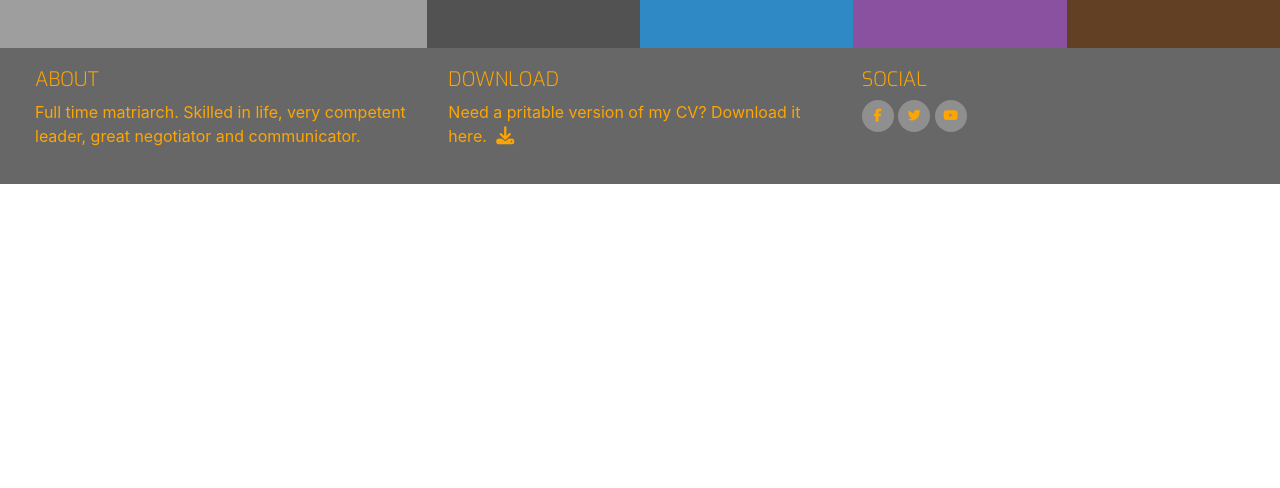
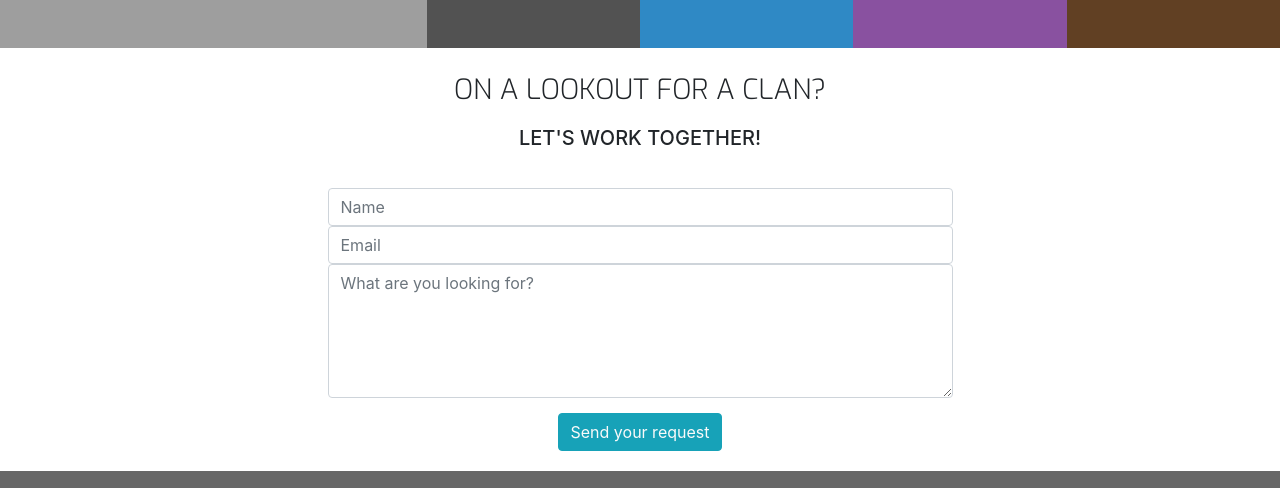
Before and after one commit to malc-u/miniproject, a plain HTML site: page contact.html in a window 1280 px wide. Shown: the part 321-809 px from the top of the page. Drawn offline with nearby package versions, Linux system fonts and the light colour scheme; grey boxes are pictures that could not be loaded.

Commit message:
updated links and added cv.pdf

```diff
--- a/assets/css/style.css
+++ b/assets/css/style.css
@@ -335,3 +335,38 @@ clear: both;
 .history-items {
     margin-bottom: 30px;
 }
+
+/*----Contact----*/
+.bg-color-contact {
+    background-color: #fff;
+}
+
+/*---Form----*/
+.contact-heading {
+    font-family: "Exo", sans-serif;
+    font-weight: 300;
+    margin-top: 25px;
+    margin-bottom: 20px;
+}
+
+.center-form {
+    padding-top: 10px;
+    margin: 0 auto;
+    max-width: 70%;
+}
+
+button[type="submit"] {
+    margin-top: 15px;
+    margin-bottom: 20px;
+    color: #fafafa;
+
+}
+
+@media (min-width: 992px) {
+    .center-form {
+        padding-top: 30px;
+        min-height: 240px;
+        margin: 0 auto;
+        max-width: 50%;
+    }
+}
--- a/contact.html
+++ b/contact.html
@@ -31,19 +31,19 @@
                     <div class="col">
                         <ul id="nav" class="list-inline menucontainer">
                             <li class="col-6 col-sm-3 ui-menu-color-home list-inline-item menuitem">
-                                <a href="" class="hvr-sweep-to-bottom"><i class="fa fa-home"
+                                <a href="index.html" class="hvr-sweep-to-bottom"><i class="fa fa-home"
                                         aria-hidden="true"></i><span>Home</span></a>
                             </li>
                             <li class="col-6 col-sm-3 ui-menu-color-resume list-inline-item menuitem">
-                                <a href="" class="hvr-sweep-to-bottom"><i class="fa fa-graduation-cap"
+                                <a href="resume.html" class="hvr-sweep-to-bottom"><i class="fa fa-graduation-cap"
                                         aria-hidden="true"></i><span>Resume</span></a>
                             </li>
                             <li class="col-6 col-sm-3 ui-menu-color-contact list-inline-item menuitem">
-                                <a href="" class="hvr-sweep-to-bottom"><i class="fa fa-envelope-o"
+                                <a href="contact.html" class="hvr-sweep-to-bottom"><i class="fa fa-envelope-o"
                                         aria-hidden="true"></i><span>Contact</span></a>
                             </li>
                             <li class="col-6 col-sm-3 ui-menu-color-download list-inline-item menuitem">
-                                <a href="" class="hvr-sweep-to-bottom"><i class="fa fa-download"
+                                <a href="assets/cv/cv.pdf" target="_blank" class="hvr-sweep-to-bottom"><i class="fa fa-download"
                                         aria-hidden="true"></i><span>Download</span></a>
                             </li>
 
@@ -54,7 +54,28 @@
             </div>
         </div>
     </header>
-    <section></section>
+    <section class="container-fluid">
+        <div class="row bg-color-contact">
+            <div class="col">
+                <h3 class="contact-heading uppercase text-center">On a lookout for a clan?</h3>
+                <h5 class="uppercase text-center">Let's work together!</h5>
+                <div class="center-form">
+                  <form>
+                      <input type="text" name="name" id="fullname" class="form-control" placeholder="Name" required />
+                      <input type="email" name="email" id="emailaddress" class="form-control" placeholder="Email" required />
+                      <textarea rows="5"name="lookoutsummary" id="lookoutsummary" class="form-control" placeholder="What are you looking for?" required ></textarea>
+                      <div class="form-row text-center">
+                        <div class="col">
+                            <button type="submit" class="btn btn-info">
+                                Send your request
+                            </button>
+                        </div>
+                      </div>
+                  </form>
+                </div>
+            </div>
+        </div>
+    </section>
     <footer class="container-fluid">
         <div id="footer-details" class="row">
             <div class="col-sm-4">
@@ -81,7 +102,7 @@
                         </a>
                     </li>
                     <li class="list-inline-item">
-                        <a href="#" target="_blank">
+                        <a href="assets/cv/cv.pdf" target="_blank">
                             <i class="fa fa-twitter" aria-hidden="true"></i>
                             <span class="sr-only">Twitter</span>
                         </a>
```
Also changed, not shown: index.html (+5 -5 lines), resume.html (+6 -5 lines), 1 other file.
